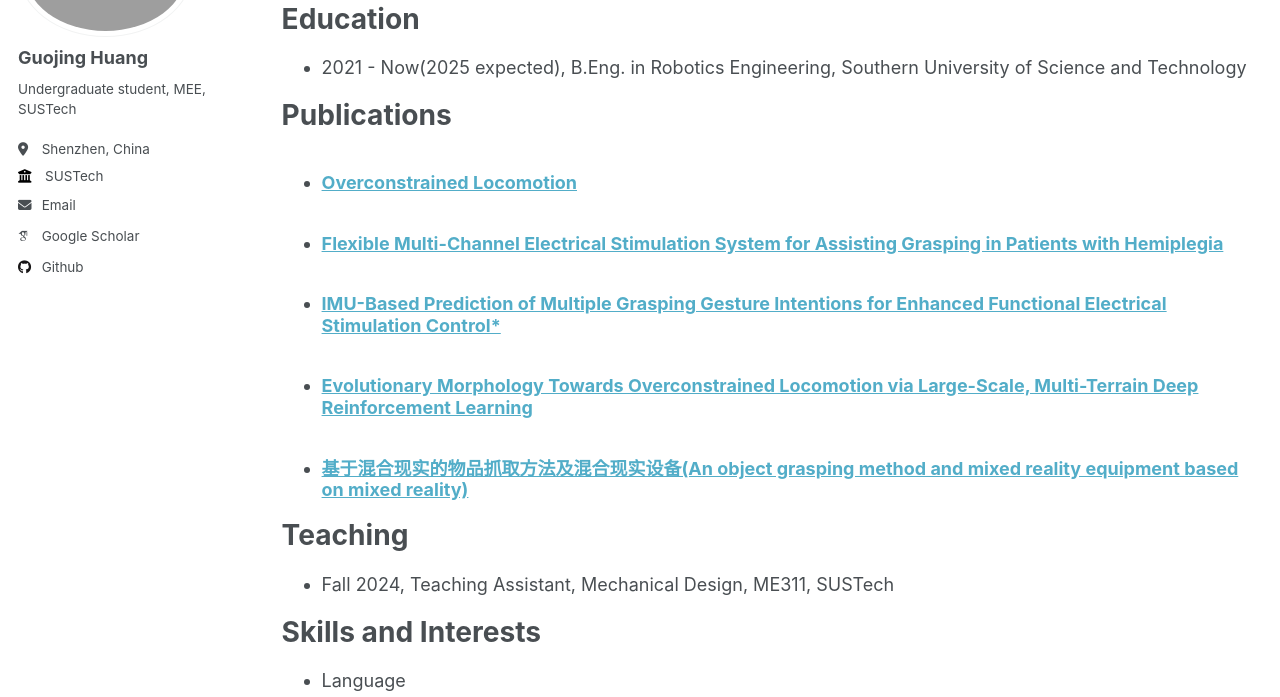
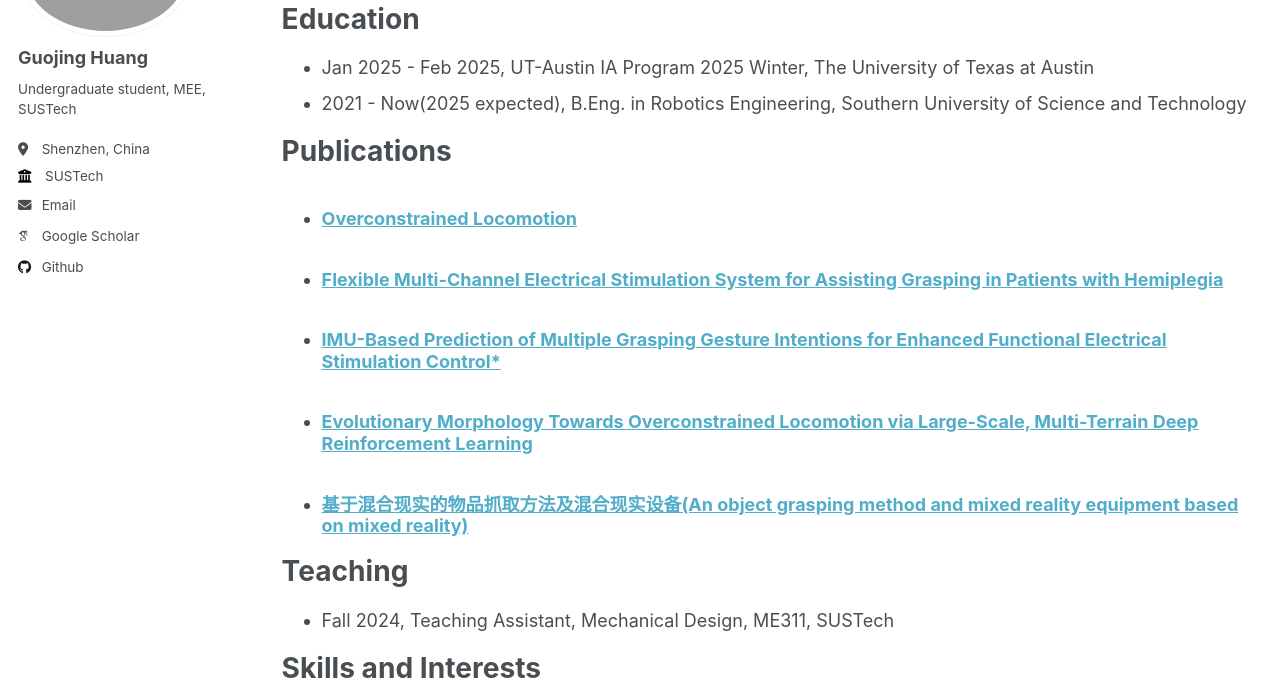
Before and after one commit to Acheng0211/acheng0211.github.io, a Jekyll site: the page built from _pages/cv.md, in a window 1280 px wide and 900 px high, scrolled down 804 px, cut to the strip 203-900 px from the top of the window. Built offline with Jekyll 4.4.1, drawn with Linux system fonts in a browser that asks for light colours; some web fonts are replaced.

Commit message:
update: cv

```diff
--- a/_pages/cv.md
+++ b/_pages/cv.md
@@ -17,6 +17,7 @@ redirect_from:
 
 Education
 ======
+* Jan 2025 - Feb 2025, UT-Austin IA Program 2025 Winter, The University of Texas at Austin
 * 2021 - Now(2025 expected), B.Eng. in Robotics Engineering, Southern University of Science and Technology
 
 
```
